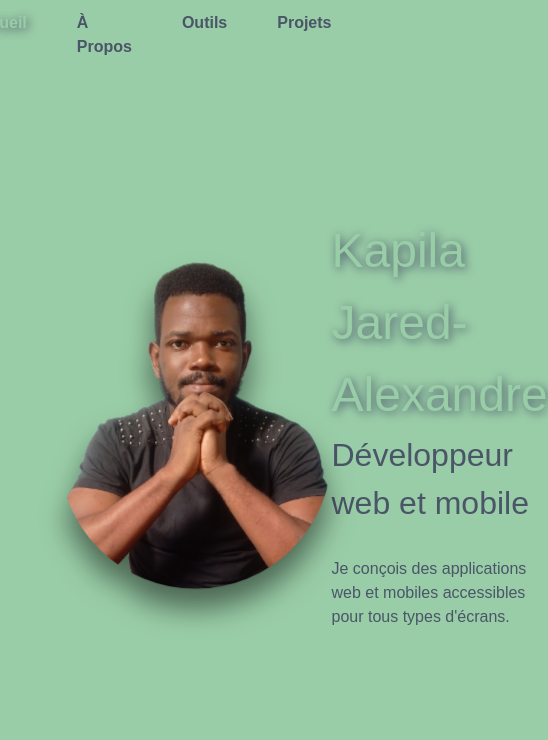
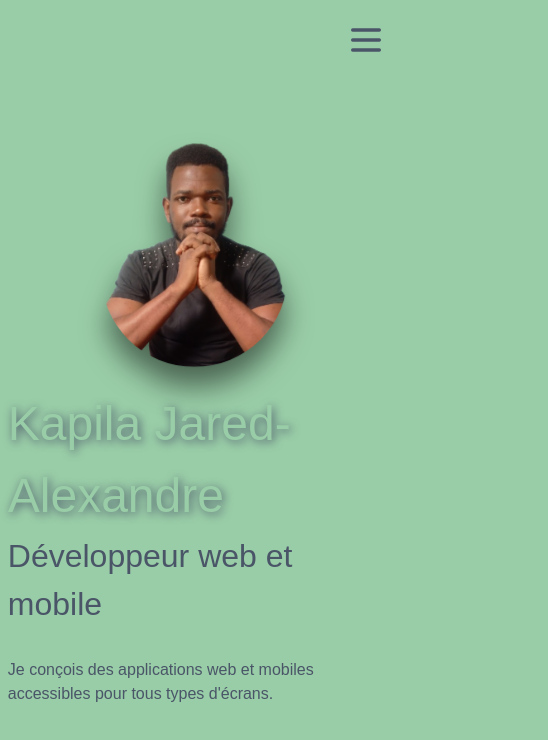
Before and after one commit to Jarax73/jarax.portfolio, a Next.js app: page / in a window 390 px wide. Shown: the top 740 px of the page, 548 px wide, since content can reach past the window. Built offline with nearby package versions, Linux system fonts and the light colour scheme.

Commit message:
adjust screen for smartphone

```diff
--- a/app/about/about.module.css
+++ b/app/about/about.module.css
@@ -1,7 +1,10 @@
 .about{
+    width: 100%;
     height: 100vh;
+    display: flex;
     justify-content: center;
+    align-items: center;
 }
 .about p{
-    font-size: 60px;
+    font-size: 3.2em;
 }
--- a/app/about/page.js
+++ b/app/about/page.js
@@ -3,8 +3,8 @@ import styles from "./about.module.css";
 
 export default function Page() {
   return (
-    <main className={styles.about}>
+    <div className={styles.about}>
         <p>Working on it...</p>
-    </main>
+    </div>
   )
 }
--- a/app/globals.css
+++ b/app/globals.css
@@ -26,25 +26,22 @@ body {
   height: 100vh;
 }
 
-header{
+.large_screen{
   position: absolute;
   right: 15%;
   height: 70px;
   display: flex;
   justify-content: center;
   align-items: center;
-}
-
-header ul{
-  display: flex;
   gap: 50px;
 }
 
-header li{
+.link{
   font-weight: bold;
 }
 .active{
   color: var(--background);
+  font-weight: bold;
   text-shadow: 2px 2px 10px var(--foreground);
 }
 
@@ -56,12 +53,80 @@ main{
   align-items: center;
 }
 
+.menu{
+  display: none;
+}
+
+.mobile{
+  display: none;
+}
+
 @media screen and (min-width: 768px) and (max-width: 1023px) {
   main{
     padding-left: 2%;
     padding-right: 2%;
   }
-  header{
+  .large_screen{
     right: 2%;
   }
 }
+
+@media screen and (max-width: 767px) {
+  main{
+    padding-left: 2%;
+    padding-right: 2%;
+  }
+  .large_screen{
+    display: none;
+  }
+  .mobile{
+    position: absolute;
+    top: 0;
+    right: 0;
+    width: 100%;
+    height: auto;
+    background-color: var(--background);
+    color: var(--background);
+    display: flex;
+    flex-direction: column;
+    align-items: flex-end;
+  }
+  .z{
+    z-index: 1;
+  }
+  .mobile ul{
+    flex-direction: column;
+    width: 100%;
+    gap: 0;
+  }
+  .mobile li{
+    background-color: var(--foreground);
+    text-align: center;
+    height: 100%;
+  }
+  .motion{
+    width: 100%;
+    z-index: 1;
+    box-shadow: 0 0 10px var(--foreground);
+  }
+  .link{
+    display: inline-block;
+    width: 100%;
+    height: 100%;
+    padding: 30px 0;
+  }
+  .active{
+    display: inline-block;
+    background-color: var(--background);
+    text-shadow: none;
+    color: var(--foreground);
+    width: 100%;
+    height: 100%;
+    padding: 30px 0;
+  }
+  .menu{
+    display: block;
+    padding: 5% 1%;
+    color: var(--foreground);
+  }
+}
--- a/app/home.module.css
+++ b/app/home.module.css
@@ -4,10 +4,11 @@
     display: flex;
     justify-content: space-between;
     align-items: center;
+    gap: 50px;
 }
 
 .home_image{
-    width: 380px;
+    width: 40%;
     display: inline-block;
     border-radius: 180px;
     filter: drop-shadow(0px 20px 14px rgba(0, 0, 0, 0.5));
@@ -21,17 +22,17 @@
 }
 
 .description h1{
-    font-size: 48px;
+    font-size: 3em;
     color: var(--background);
     text-shadow: 2px 2px 10px var(--foreground);
 }
 
 .description h2{
-    font-size: 32px;
+    font-size: 2em;
 }
 
 .description p{
-    font-size: 16px;
+    font-size: 1em;
 }
 
 @keyframes zoominout{
@@ -57,10 +58,38 @@
         gap: 30px;
     }
     .home_image{
-        width: 150px;
+        width: 10%;
         flex: 1;
     }
     .description{
         flex: 1;
     }
+    @keyframes zoominout{
+        from{
+            transform: scale(0.7, 0.7);
+        }
+        to{
+            transform: scale(0.8, 0.8);
+        }
+    }
+
+    @keyframes rotate {
+        from{
+            transform: rotate(0deg) scale(0.1);
+        }
+        to{
+            transform: rotate(360deg) scale(0.8);
+        }
+    }
 }
+
+@media screen and (max-width: 767px) {
+    .homepage{
+        flex-direction: column;
+        justify-content: center;
+        gap: 20px;
+    }
+    .home_image{
+        width: 50%;
+    }
+}
--- a/app/layout.js
+++ b/app/layout.js
@@ -25,7 +25,7 @@ export default function RootLayout({ children }) {
         className={`${geistSans.variable} ${geistMono.variable} antialiased`}
       >
         <Links />
-        {children}
+        <main>{children}</main>
       </body>
     </html>
   );
--- a/app/page.js
+++ b/app/page.js
@@ -3,7 +3,6 @@ import styles from "./home.module.css";
 
 export default function Home() {
   return (
-      <main>
         <div className={styles.homepage}>
           <Image
               className={styles.home_image}
@@ -19,6 +18,5 @@ export default function Home() {
               <p>Je conçois des applications web et mobiles accessibles pour tous types d'écrans.</p>
             </div>
         </div>
-      </main>
   );
 }
--- a/app/projects/page.js
+++ b/app/projects/page.js
@@ -3,8 +3,8 @@ import styles from "./projects.module.css";
 
 export default function Page() {
   return (
-    <main className={styles.projects}>
+    <div className={styles.projects}>
         <p>Working on it...</p>
-    </main>
+    </div>
   )
 }
--- a/app/projects/projects.module.css
+++ b/app/projects/projects.module.css
@@ -1,7 +1,10 @@
 .projects{
+    width: 100%;
     height: 100vh;
+    display: flex;
     justify-content: center;
+    align-items: center;
 }
 .projects p{
-    font-size: 60px;
+    font-size: 3.2em;
 }
--- a/app/tools/page.js
+++ b/app/tools/page.js
@@ -3,8 +3,8 @@ import styles from "./tools.module.css";
 
 export default function Page() {
   return (
-    <main className={styles.tools}>
+    <div className={styles.tools}>
         <p>Working on it...</p>
-    </main>
+    </div>
   )
 }
--- a/app/tools/tools.module.css
+++ b/app/tools/tools.module.css
@@ -1,7 +1,10 @@
 .tools{
+    width: 100%;
     height: 100vh;
+    display: flex;
     justify-content: center;
+    align-items: center;
 }
 .tools p{
-    font-size: 60px;
+    font-size: 3.2em;
 }
--- a/app/ui/nav_link.js
+++ b/app/ui/nav_link.js
@@ -2,19 +2,43 @@
 
 import Link from "next/link"
 import { usePathname } from "next/navigation";
+import { useState } from "react";
+import {Menu, X} from "lucide-react";
+import { motion } from "framer-motion";
 
 
 export default function Links() {
     const pathname = usePathname();
-  console.log(pathname)
+    const [isOpen, setIsOpen] = useState(false);
   return (
     <header>
+        <ul className="large_screen">
+            <li><Link href="/" className={pathname === "/" ? "active" : "link"}>Accueil</Link></li>
+            <li><Link href="about" className={pathname === "/about" ? "active" : "link"}>À Propos</Link></li>
+            <li><Link href="tools" className={pathname === "/tools" ? "active" : "link"}>Outils</Link></li>
+            <li><Link href="projects" className={pathname === "/projects" ? "active" : "link"}>Projets</Link></li>
+        </ul>
+
+        <div className={`mobile ${isOpen && "z"}`}>
+            <button
+          className="menu"
+          onClick={() => setIsOpen(!isOpen)}
+        >
+          {isOpen ? <X size={40} /> : <Menu size={40} />}
+        </button>
+        {isOpen && <motion.div
+          initial={{ opacity: 0, y: -20 }}
+          animate={{ opacity: 1, y: 0 }}
+          exit={{ opacity: 0, y: -20 }}
+          className="motion"
+        >
         <ul>
-            <li><Link href="/" className={pathname === "/" && "active"}>Accueil</Link></li>
-            <li><Link href="about" className={pathname === "/about" && "active"}>À Propos</Link></li>
-            <li><Link href="tools" className={pathname === "/tools" && "active"}>Outils</Link></li>
-            <li><Link href="projects" className={pathname === "/projects" && "active"}>Projets</Link></li>
-        </ul>
+            <li><Link href="/" className={pathname === "/" ? "active" : "link"}>Accueil</Link></li>
+            <li><Link href="about" className={pathname === "/about" ? "active" : "link"}>À Propos</Link></li>
+            <li><Link href="tools" className={pathname === "/tools" ? "active" : "link"}>Outils</Link></li>
+            <li><Link href="projects" className={pathname === "/projects" ? "active" : "link"}>Projets</Link></li>
+        </ul></motion.div>}
+        </div>
     </header>
   )
 }
```
Also changed, not shown: package.json (+7 -5 lines), 1 other file (tests, documents, lock files or other folders).
